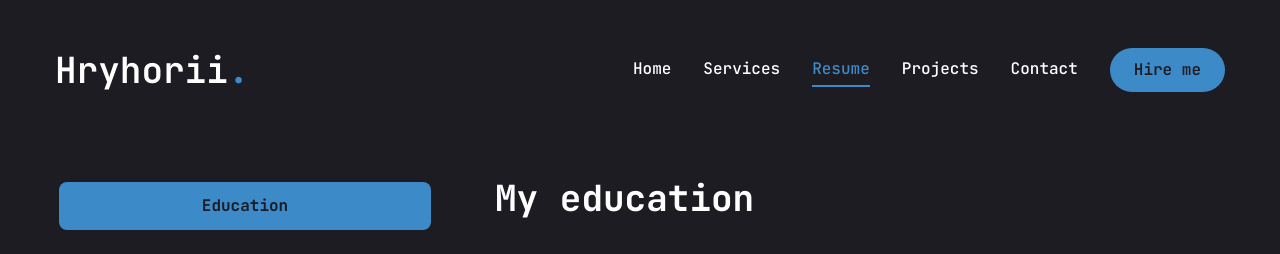
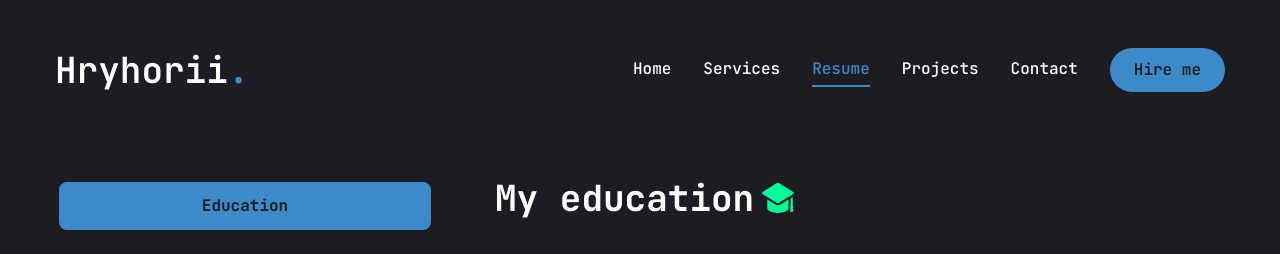
Before and after one commit to GrigoryyKach/GrigoryyKach, a Next.js app: page /resume in a window 1280 px wide. Shown: the top 254 px of the page. Built offline with nearby package versions, Linux system fonts and the light colour scheme.

Commit message:
low fixes

```diff
--- a/app/resume/page.jsx
+++ b/app/resume/page.jsx
@@ -11,7 +11,8 @@ import {
   SiNpm,
   SiGit,
   SiVisualstudiocode,
-  SiWebpack
+  SiWebpack,
+  SiSkillshare
 } from "react-icons/si";
 
 import { Tabs, TabsContent, TabsList, TabsTrigger } from "@/components/ui/tabs";
@@ -185,7 +186,16 @@ const Resume = () => {
               className="w-full"
             >
               <div className="flex flex-col gap-[30px] text-center xl:text-left">
-                <h3 className="text-4xl font-bold">{education.title}</h3>
+                <div className="flex items-center justify-center xl:justify-start gap-2">
+                  <h3 className="text-4xl font-bold">
+                    {education.title}
+                  </h3>
+                  <img
+                    src={education.icon}
+                    alt="icon"
+                    className="size-8"
+                  />
+                </div>
                 <p className="max-w-[600px] text-white/60 mx-auto xl:mx-0">
                   {education.desc}
                 </p>
--- a/components/Socials.jsx
+++ b/components/Socials.jsx
@@ -1,6 +1,6 @@
 import Link from "next/link";
 
-import { FaGithub, FaLinkedin } from "react-icons/fa";
+import { FaGithub, FaLinkedin, FaTelegram, FaEnvelope } from "react-icons/fa";
 
 const socials = [
   {
@@ -10,6 +10,14 @@ const socials = [
   {
     icon: <FaLinkedin />,
     path: 'https://www.linkedin.com/in/hryhorii-kachurovskyi/',
+  },
+  {
+    icon: <FaTelegram />,
+    path: 'https://t.me/hrigoriikachurovskyi',
+  },
+  {
+    icon: <FaEnvelope />,
+    path: 'mailto:hryhorii.k.dev@gmail.com',
   },
 ]
 
--- a/components/WorkSliderBtns.jsx
+++ b/components/WorkSliderBtns.jsx
@@ -22,9 +22,6 @@ const WorkSliderBtns = ({ containerStyles, btnStyles, swiper }) => {
     };
   }, [swiper]);
 
-  // const swiper = useSwiper();
-  // swiper.onRonReachEnd();
-
   return (
     <div className={containerStyles}>
       <button
```
Lines whose indentation alone changed are shown as unchanged.
